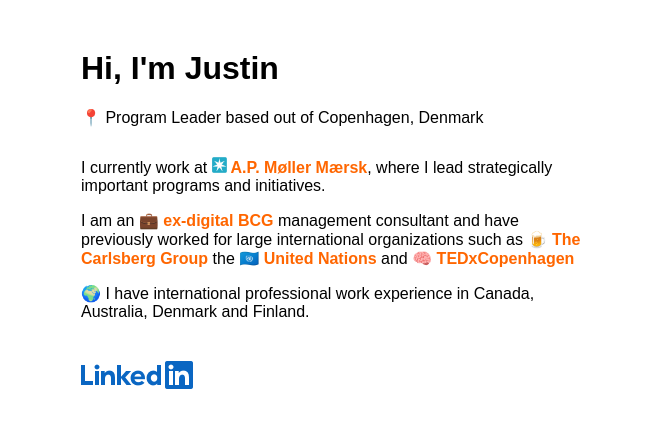
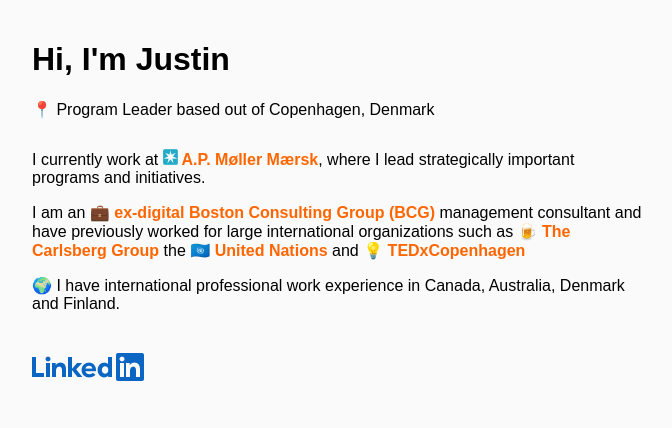
Before and after one commit to justinloo1/justinloo1.github.io, a plain HTML site: page index.html in a window 1280 px wide. Shown: the whole page, without its empty margins (303-975 px from the left). Drawn offline with Linux system fonts and the light colour scheme.

Commit message:
flex container + grey background

```diff
--- a/index.html
+++ b/index.html
@@ -6,17 +6,18 @@
         <title>Justin Loo</title>
     </head>
     <body class="main">
+        <div class="container">
 
-        <h1>Hi, I'm Justin</h1>
-        <p style="margin-bottom: 30px;">📍 Program Leader based out of Copenhagen, Denmark</p>
+            <h1>Hi, I'm Justin</h1>
+            <p style="margin-bottom: 30px;">📍 Program Leader based out of Copenhagen, Denmark</p>
 
-        <p>I currently work at <strong><img src="images/maersk.jpg" class="maersk"> A.P. Møller Mærsk</strong>, where I lead strategically important programs and initiatives.</p>
+            <p>I currently work at <strong><img src="images/maersk.jpg" class="maersk"> A.P. Møller Mærsk</strong>, where I lead strategically important programs and initiatives.</p>
 
-        <p>I am an <strong>💼 ex-digital BCG</strong> management consultant and have previously worked for large international organizations such as <strong>🍺 The Carlsberg Group</strong> the <strong>🇺🇳 United Nations</strong> and <strong>🧠 TEDxCopenhagen</strong></p>
+            <p>I am an <strong>💼 ex-digital Boston Consulting Group (BCG)</strong> management consultant and have previously worked for large international organizations such as <strong>🍺 The Carlsberg Group</strong> the <strong>🇺🇳 United Nations</strong> and <strong>💡 TEDxCopenhagen</strong></p>
 
-        <p>🌍 I have international professional work experience in Canada, Australia, Denmark and Finland.</p>
+            <p>🌍 I have international professional work experience in Canada, Australia, Denmark and Finland.</p>
 
-        <p style="margin-top: 40px;"><a href="https://dk.linkedin.com/in/justinloo"><img src="images/linkedin.png"></a></p>
-
+            <p style="margin-top: 40px;"><a href="https://dk.linkedin.com/in/justinloo"><img src="images/linkedin.png"></a></p>
+        </div>
     </body>
 </html>
--- a/style.css
+++ b/style.css
@@ -1,13 +1,29 @@
 .main{
     /*max-width: 600px;*/
-    max-width:40%;
+    /*max-width:40%;
     min-width: 400px;
     margin-left: auto;
     margin-right: auto;
-    margin-top: 50px;
+    */
+    display: flex;
+    justify-content: center;
+    margin-top: 0px;
     font-family: proxima-nova, sans-serif;
     font-style: normal;
     font-weight: 100;
+    background-color: #fafafa;
+}
+
+.container {
+    width: 100%;
+    padding: 20px;
+    box-sizing: border-box;
+}
+
+@media (min-width: 650px) {
+    .container {
+        max-width: 650px;
+    }
 }
 
 strong{
```
